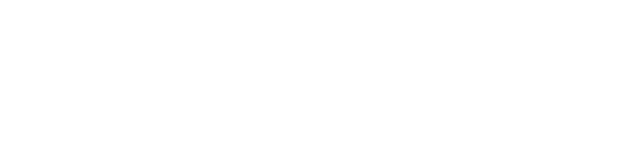
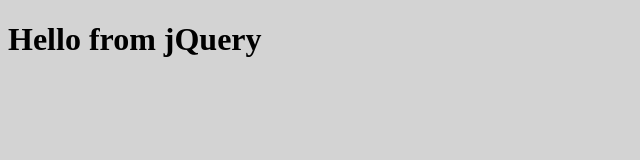
Before and after one commit to mcoindreau/npm-project, a website built with webpack: page public/index.html in a window 1280 px wide. Shown: the whole page, without its empty margins (0-640 px from the left). Built offline with nearby package versions, Linux system fonts and the light colour scheme.

Commit message:
install jQuery

```diff
--- a/package.json
+++ b/package.json
@@ -14,5 +14,8 @@
     "babel-loader": "^7.1.2",
     "babel-preset-env": "^1.6.0",
     "webpack": "^3.5.6"
+  },
+  "dependencies": {
+    "jquery": "^3.2.1"
   }
 }
--- a/public/index.html
+++ b/public/index.html
@@ -6,6 +6,6 @@
 </head>
 <body>
 
-<script src="main.js"></script>
+<script src="js/main.js"></script>
 </body>
 </html>
--- a/src/index.js
+++ b/src/index.js
@@ -1,3 +1,9 @@
+const $ = require("jquery"); // loading jquery.min.js
+
 const hello = () => console.log("hello Redwoods from webkpack!");
 
 hello();
+
+$("body")
+    .html("<h1>Hello from jQuery</h1>")
+    .css("background-color", "lightgray")
```
Also changed, not shown: 1 other file.
